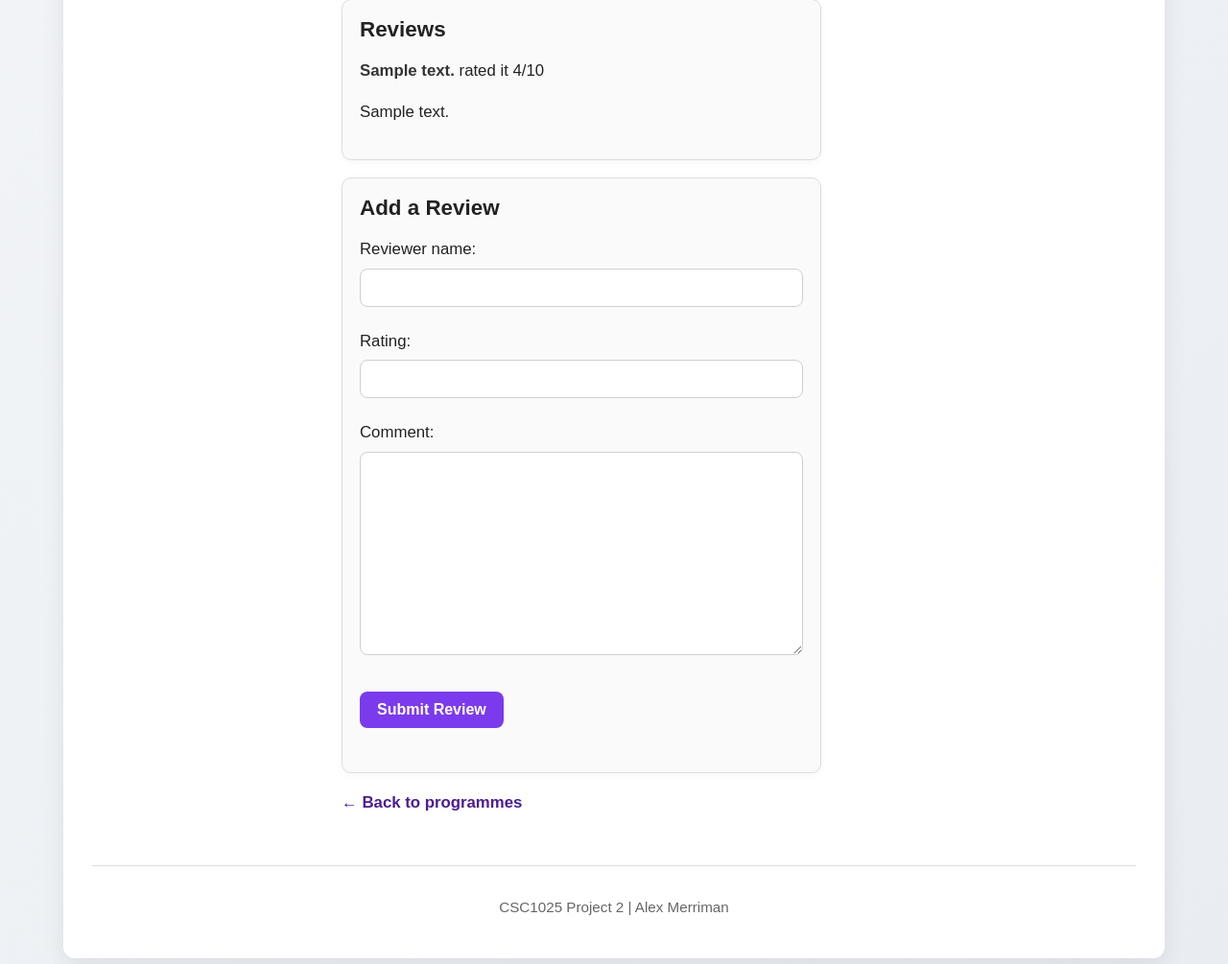
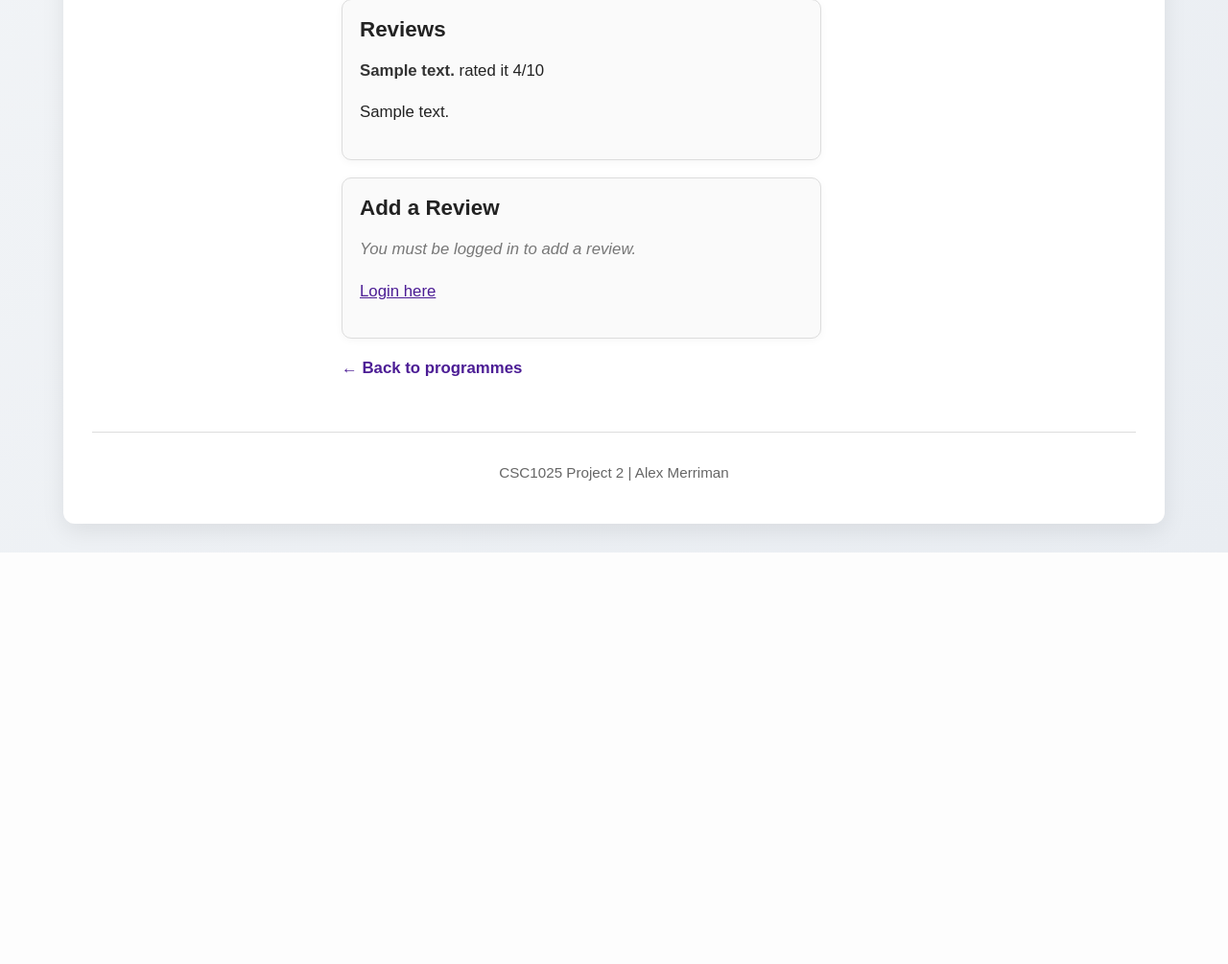
Before and after one commit to alexmerriman/primetime-picks, a Django app: page /programmes/1/ in a window 1280 px wide. Shown: the part 803-1808 px from the top of the page at 96% size. After the commit the page ends 1379 px from the top, so only its background shows below. Run offline with Django 5.2, Linux system fonts and the light colour scheme; tables that the repository leaves empty hold one stand-in row (values such as "Sample post"); grey boxes marked "Sample" are stand-in pictures.

Commit message:
Restricted review submission to logged in users

```diff
--- a/pages/forms.py
+++ b/pages/forms.py
@@ -4,4 +4,4 @@ from .models import Review
 class ReviewForm(forms.ModelForm):
     class Meta:
         model = Review
-        fields = ['reviewer_name', 'rating', 'comment']
+        fields = ['rating', 'comment']
--- a/pages/templates/pages/programme_detail.html
+++ b/pages/templates/pages/programme_detail.html
@@ -58,11 +58,20 @@
             <div class="description-card">
                 <h3>Add a Review</h3>
 
-                <form method="post">
-                    {% csrf_token %}
-                    {{ form.as_p }}
-                    <button type="submit">Submit Review</button>
-                </form>
+                {% if user.is_authenticated %}
+                    <form method="post">
+                        {% csrf_token %}
+                        {{ form.as_p }}
+                        <button type="submit">Submit Review</button>
+                    </form>
+                {% else %}
+                    <p class="empty-message">
+                        You must be logged in to add a review.
+                    </p>
+                    <p>
+                        <a href="{% url 'login' %}">Login here</a>
+                    </p>
+                {% endif %}
             </div>
         </div>
 
--- a/pages/views.py
+++ b/pages/views.py
@@ -1,9 +1,11 @@
 from django.shortcuts import render, get_object_or_404
+from django.db.models import Avg
 from django.urls import reverse_lazy
 from django.views.generic.edit import CreateView, UpdateView, DeleteView
-from .models import Programme, Genre
+
+from .models import Programme
 from .forms import ReviewForm
-from django.db.models import Avg
+
 
 def index(request):
     featured_programmes = Programme.objects.all()[:3]
@@ -12,11 +14,15 @@ def index(request):
     }
     return render(request, 'pages/home.html', context)
 
+
 def programme_list(request):
     query = request.GET.get('q')
     genre_id = request.GET.get('genre')
 
     programmes = Programme.objects.all()
+
+    # only import Genre here if you already have it in models
+    from .models import Genre
     genres = Genre.objects.all()
 
     if query:
@@ -33,16 +39,18 @@ def programme_list(request):
     }
     return render(request, 'pages/programme_list.html', context)
 
+
 def programme_detail(request, programme_id):
     programme = get_object_or_404(Programme, id=programme_id)
     reviews = programme.review_set.all()
     average_rating = reviews.aggregate(Avg('rating'))['rating__avg']
 
-    if request.method == 'POST':
+    if request.method == 'POST' and request.user.is_authenticated:
         form = ReviewForm(request.POST)
         if form.is_valid():
             review = form.save(commit=False)
             review.programme = programme
+            review.reviewer_name = request.user.username
             review.save()
             form = ReviewForm()
     else:
@@ -57,11 +65,13 @@ def programme_detail(request, programme_id):
 
     return render(request, 'pages/programme_detail.html', context)
 
+
 class ProgrammeCreate(CreateView):
     model = Programme
     template_name = 'pages/programme_form.html'
     fields = ['title', 'genre', 'release_year', 'description', 'image']
     success_url = reverse_lazy('programme_list')
+
 
 class ProgrammeUpdate(UpdateView):
     model = Programme
@@ -69,6 +79,7 @@ class ProgrammeUpdate(UpdateView):
     fields = ['title', 'genre', 'release_year', 'description', 'image']
     success_url = reverse_lazy('programme_list')
 
+
 class ProgrammeDelete(DeleteView):
     model = Programme
     template_name = 'pages/programme_confirm_delete.html'
```
